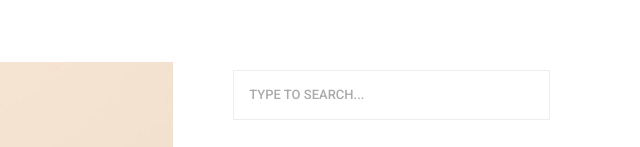
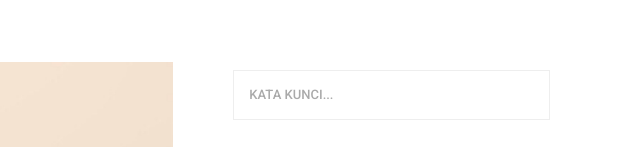
Before and after one commit to ekofandi/ekofandi.github.io, a plain HTML site: page uji/index.html in a window 1280 px wide. Shown: the part 653-800 px from the top of the page, 640-1280 px from the left. Drawn offline with Linux system fonts and the light colour scheme.

Commit message:
Update index.html

```diff
--- a/uji/index.html
+++ b/uji/index.html
@@ -290,7 +290,7 @@
                 <div class="col-lg-12">
                   <div class="sidebar-item search">
                     <form id="search_form" name="gs" method="GET" action="#">
-                      <input type="text" name="q" class="searchText" placeholder="type to search..." autocomplete="on">
+                      <input type="text" name="q" class="searchText" placeholder="kata kunci..." autocomplete="on">
                     </form>
                   </div>
                 </div>
```
